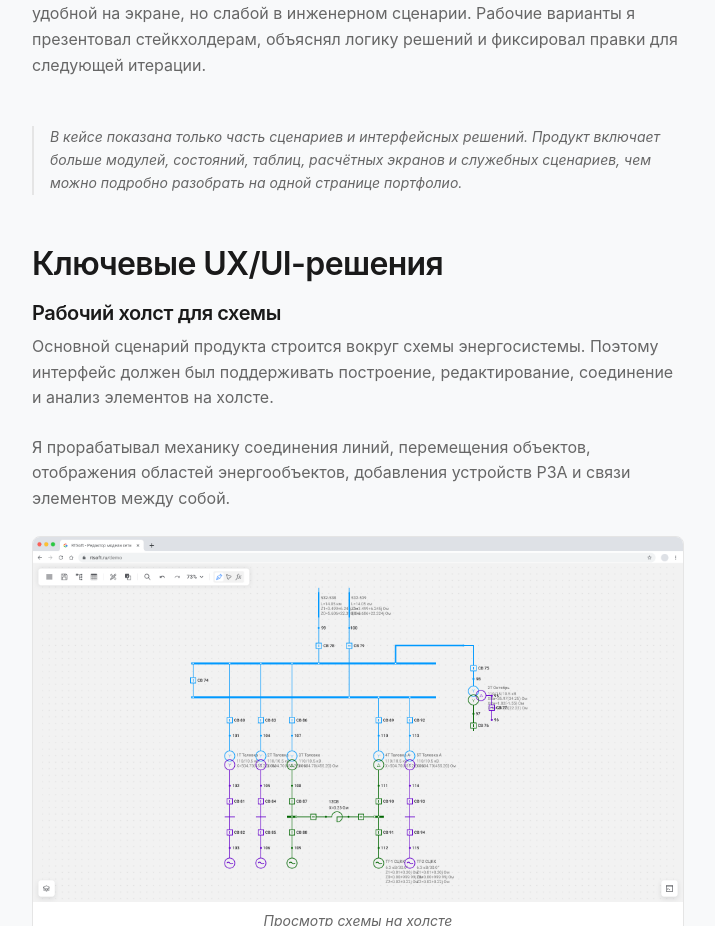
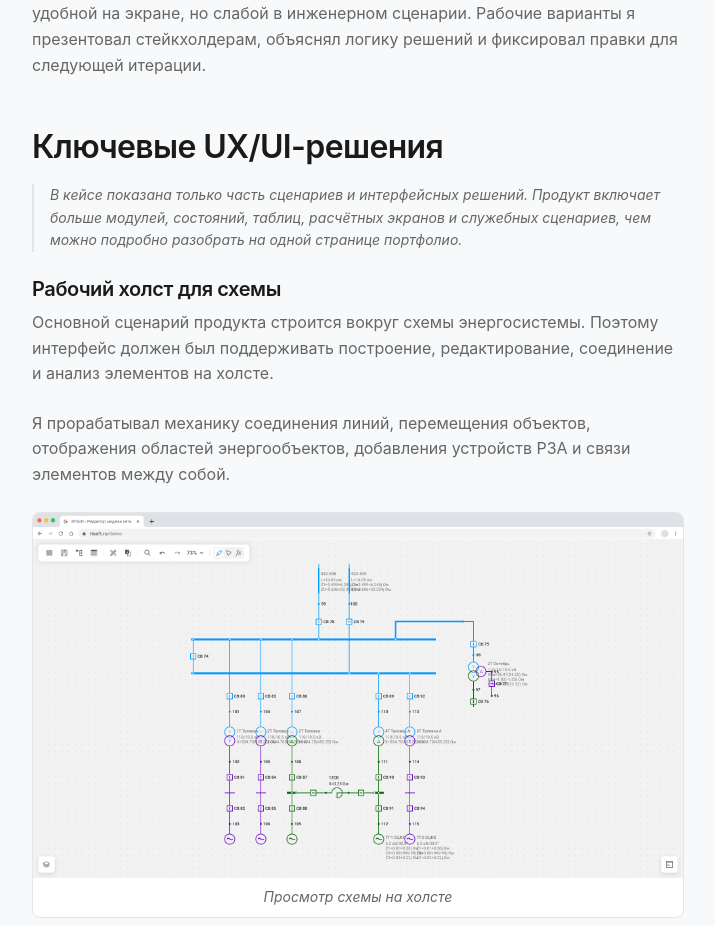
Before and after one commit to avanesov89/portfolio, a Next.js app: page /portfolio/platinum-electro in a window 1280 px wide. Shown: the part 1922-2848 px from the top of the page, without its empty margins (282-997 px from the left). Built offline with nearby package versions, Linux system fonts and the light colour scheme.

Commit message:
Move Platinum Electro case note

```diff
--- a/src/components/CaseContent.tsx
+++ b/src/components/CaseContent.tsx
@@ -146,15 +146,14 @@ export function CaseContent({ slug }: CaseContentProps) {
             </div>
           </section>
 
-          {caseItem.contentNote && (
-            <aside className="mb-12 border-l-2 border-[var(--border)] pl-4 text-sm italic leading-relaxed text-[var(--foreground-muted)]">
-              {caseItem.contentNote}
-            </aside>
-          )}
-
           {caseItem.contentSections?.map((section) => (
             <section key={section.title} className="mb-12">
               <h2 className="text-xl font-semibold mb-4">{section.title}</h2>
+              {caseItem.contentNote && (
+                <aside className="mb-6 border-l-2 border-[var(--border)] pl-4 text-sm italic leading-relaxed text-[var(--foreground-muted)]">
+                  {caseItem.contentNote}
+                </aside>
+              )}
               <div className="case-text text-[var(--foreground-muted)] leading-relaxed space-y-4">
                 {section.intro && <p>{renderStrongText(section.intro)}</p>}
                 {section.paragraphsBefore?.map((paragraph, i) => (
```
